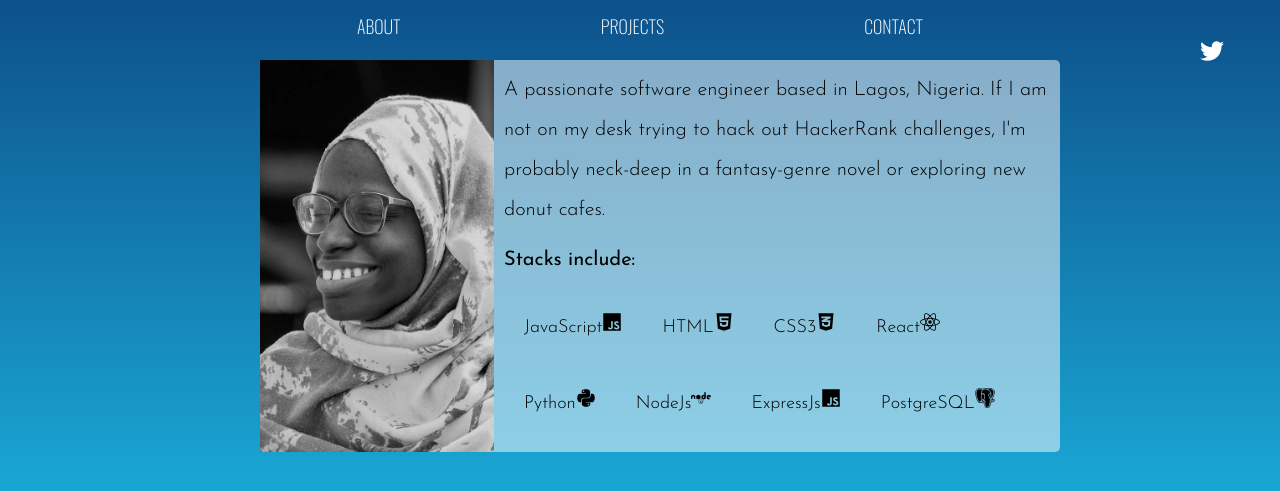
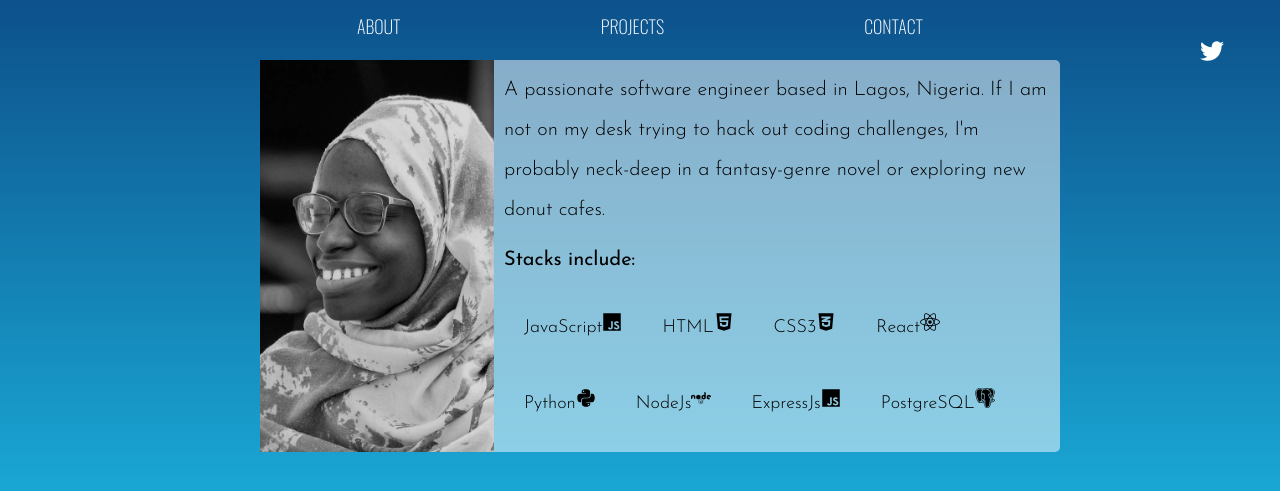
Before and after one commit to NabeelahY/Portfolio, a React (Create React App) app in the folder portfolio/: page / in a window 1280 px wide. Shown: the part 461-952 px from the top of the page. Built offline with nearby package versions, Linux system fonts and the light colour scheme.

Commit message:
Change info

```diff
--- a/portfolio/src/components/About.js
+++ b/portfolio/src/components/About.js
@@ -56,7 +56,7 @@ const About = () => {
       <AboutImg />
       <ContentStyle>
         A passionate software engineer based in Lagos, Nigeria. If I am not on
-        my desk trying to hack out HackerRank challenges, I'm probably neck-deep
+        my desk trying to hack out coding challenges, I'm probably neck-deep
         in a fantasy-genre novel or exploring new donut cafes.
         <>
           <h3>Stacks include:</h3>
```
